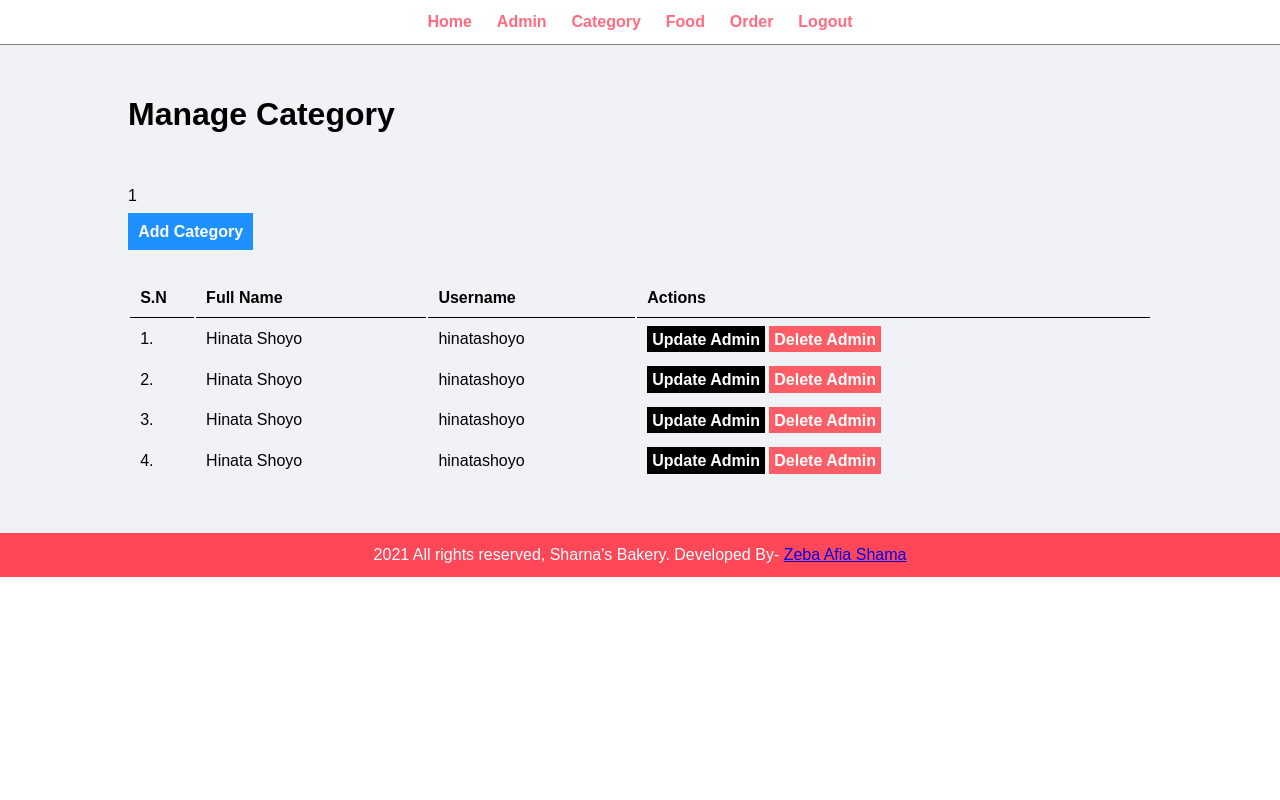
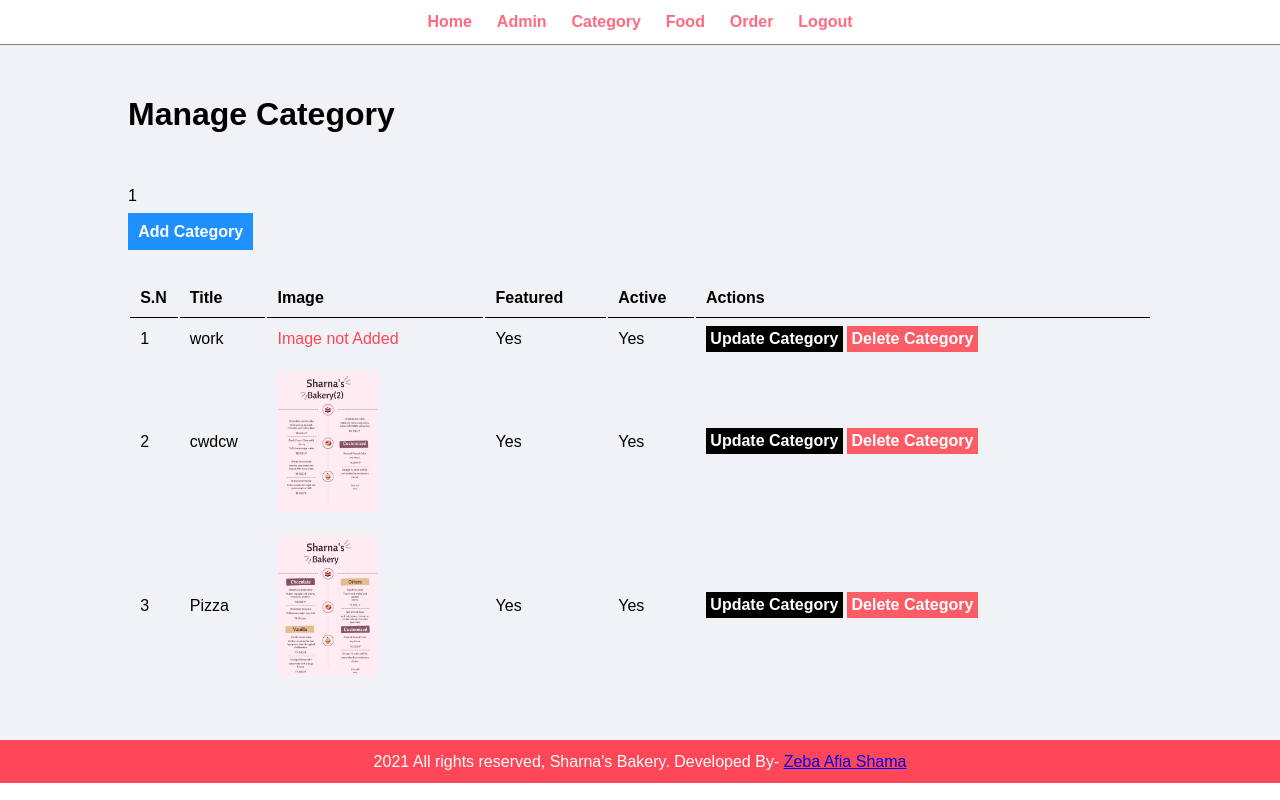
Before and after one commit to ZebaAfiaShama/RestaurantAManagement, a PHP site: page /git/admin/manage-category.php in a window 1280 px wide. Run offline with PHP 8.4, Linux system fonts and the light colour scheme; the visitor is signed in with stand-in values (Sample User, id 1); data comes from the database, SQL or seed files in the repository; both versions use the stored data as it was after the commit.

Commit message:
Display Category

```diff
--- a/Restaurant/admin/manage-category.php
+++ b/Restaurant/admin/manage-category.php
@@ -21,47 +21,90 @@ if(isset($_SESSION['add']))
               <table class="tbl-full">
                  <tr>
                      <th>S.N</th>
-<th>Full Name</th>
-<th>Username</th>
+                     <th>Title</th>
+                     <th>Image</th>
+                     <th>Featured</th>
+                     <th>Active</th>
                      <th>Actions</th>
 
                  </tr>
+                 <?php
+                    //  Query to Get All Categories From Database
+                      $sql="SELECT * FROM tbl_category";
+
+                    //   Execute the Query
+                    $res=mysqli_query($conn,$sql);
+                    // Count rows
+                    $count=mysqli_num_rows($res);
+
+                    // Create Serial number variable and assign value as 1
+                    $sn=1;
+                    // Check Whether we have data in database or not
+                    if($count>0)
+                    {
+                        // We have data in Database
+                        // Get the data and display
+                        while($row=mysqli_fetch_assoc($res))
+                        {
+                            $id=$row['id'];
+                            $title=$row['title'];
+                            $image_name=$row['image_name'];
+                            $featured=$row['featured'];
+                            $active=$row['active'];
+
+                            ?>
                 <tr>
-<td>1.</td>
-<td>Hinata Shoyo</td>
-<td>hinatashoyo</td>
+                     <td><?php echo $sn++; ?></td>
+                     <td><?php echo $title; ?></td>
+
                      <td>
-<a href="#" class="btn-secondary">Update Admin</a>
-<a href="#" class="btn-danger">Delete Admin</a>
+                     <?php
+                    //    Check whether image name is available or not
+                    if($image_name!="")
+                    {
+                        // Display the image
+                        ?>
+
+                        <img src="<?php echo SITEURL; ?>images/category/<?php echo $image_name;?>" width="100px" >
+
+                        <?php
+                    }
+                    else
+                    {
+                        // Display the message
+                        echo "<div class='error'>Image not Added</div>";
+                    }
+
+                     ?>
+                     </td>
+                     <td><?php echo $featured; ?></td>
+                     <td><?php echo $active; ?></td>
+                     <td>
+                          <a href="#" class="btn-secondary">Update Category</a>
+                          <a href="#" class="btn-danger">Delete Category</a>
                      </td>
                  </tr>
+
+                            <?php
+                        }
+
+                    }
+                    else{
+                        // we donot have data in database
+                        // We will display the message inside table
+
+                        ?>
                           <tr>
-<td>2.</td>
-<td>Hinata Shoyo</td>
-<td>hinatashoyo</td>
-<td>
-<a href="#" class="btn-secondary">Update Admin</a>
-<a href="#" class="btn-danger">Delete Admin</a>
-</td>
+                               <td colspan="6"><div class="error">No Category Added</div></td>
                           </tr>
-<tr>
-<td>3.</td>
-<td>Hinata Shoyo</td>
-<td>hinatashoyo</td>
-<td>
-<a href="#" class="btn-secondary">Update Admin</a>
-<a href="#" class="btn-danger">Delete Admin</a>
-</td>
-</tr>
-<tr>
-<td>4.</td>
-<td>Hinata Shoyo</td>
-<td>hinatashoyo</td>
-<td>
-<a href="#" class="btn-secondary">Update Admin</a>
-<a href="#" class="btn-danger">Delete Admin</a>
-</td>
-</tr>
+                        <?php
+                    }
+
+
+
+                         ?>
+
+
 
                 </table>
           </div>
```
Also changed, not shown: Restaurant/admin/add-category.php (+7 -1 lines), Restaurant/restaurant.sql (added, +168 -0 lines), Restaurant/images/category/Food_Category_356.png (added). Lines whose indentation alone changed are shown as unchanged.
